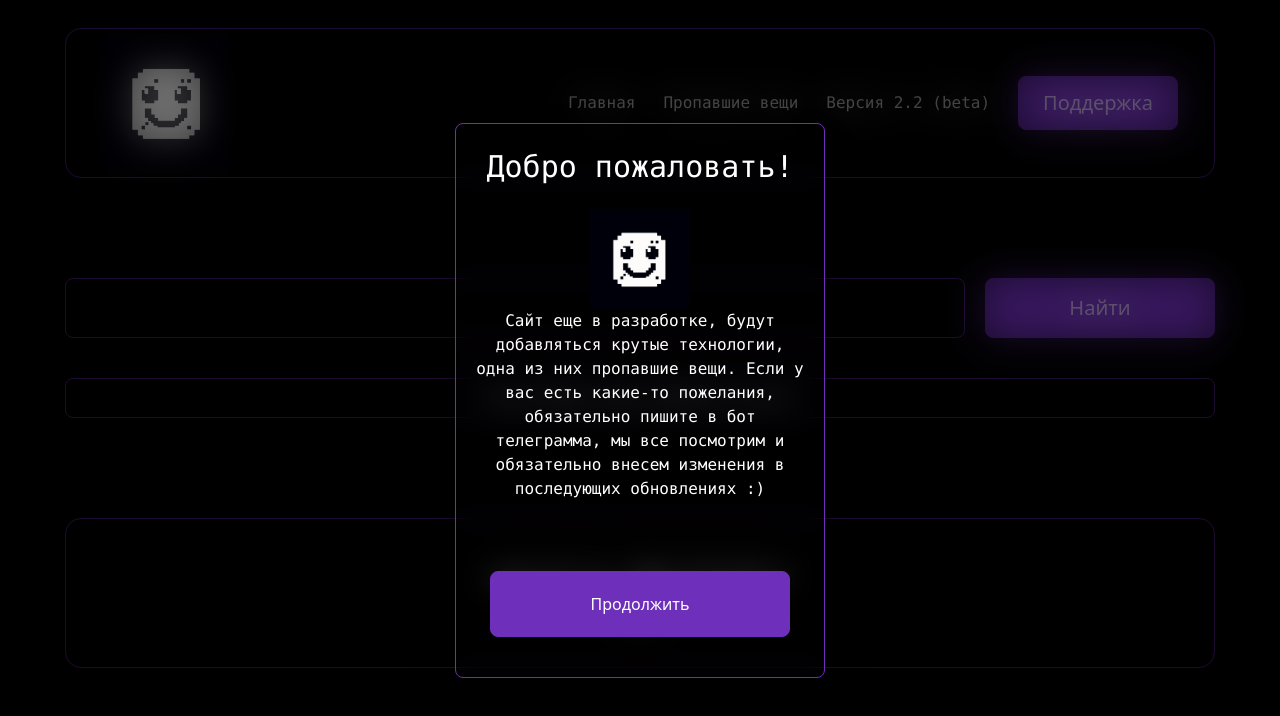
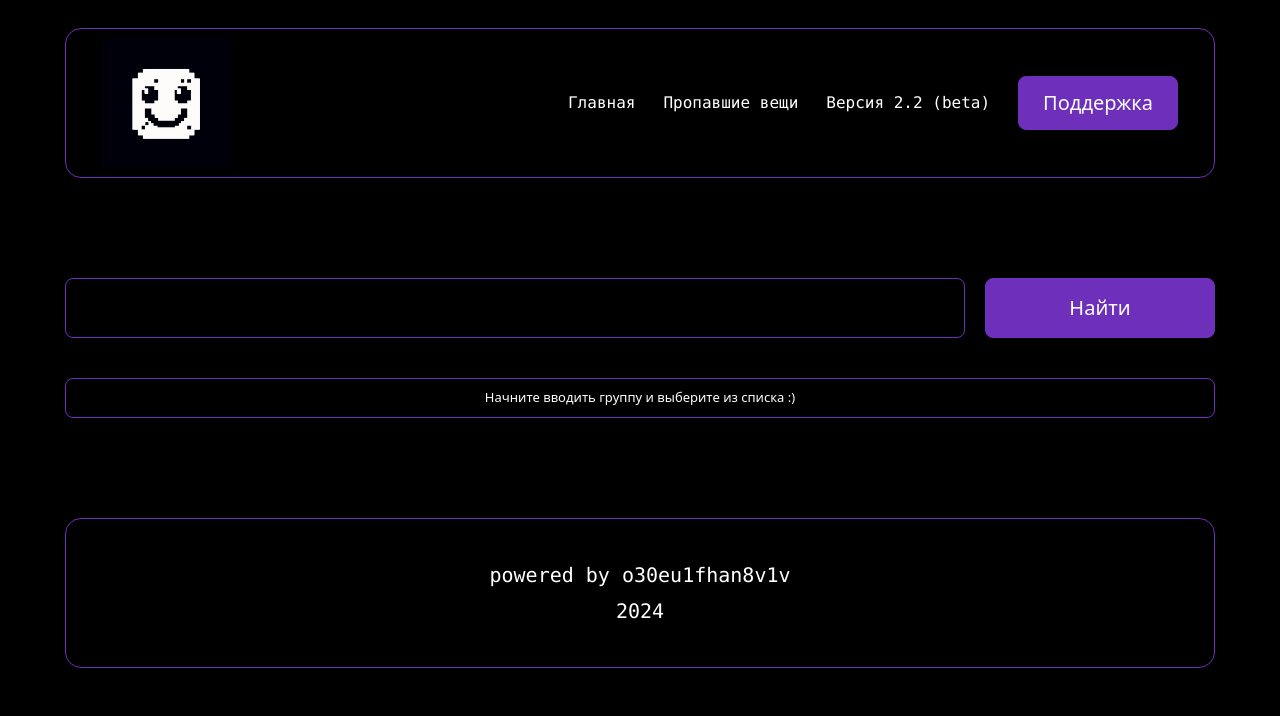
Before and after one commit to FLIPPED-RN/kbkrasp, a Next.js app: page / in a window 1280 px wide. Shown: the top 716 px of the page. Built offline with nearby package versions, Linux system fonts and the light colour scheme.

Commit message:
kbkrasp update modal window off

```diff
--- a/app/page.js
+++ b/app/page.js
@@ -55,7 +55,6 @@ export default function Home() {
   return (
     <>
       <main className="mx-auto mt-[100px]">
-        <ModalWindow />
         <div className="relative flex justify-between xs:gap-1 xs:w-[370px] mx-auto sm:w-[550px] md:w-[750px] lg:w-[950px] xl:w-[1150px]">
           <div>
             <input
```
